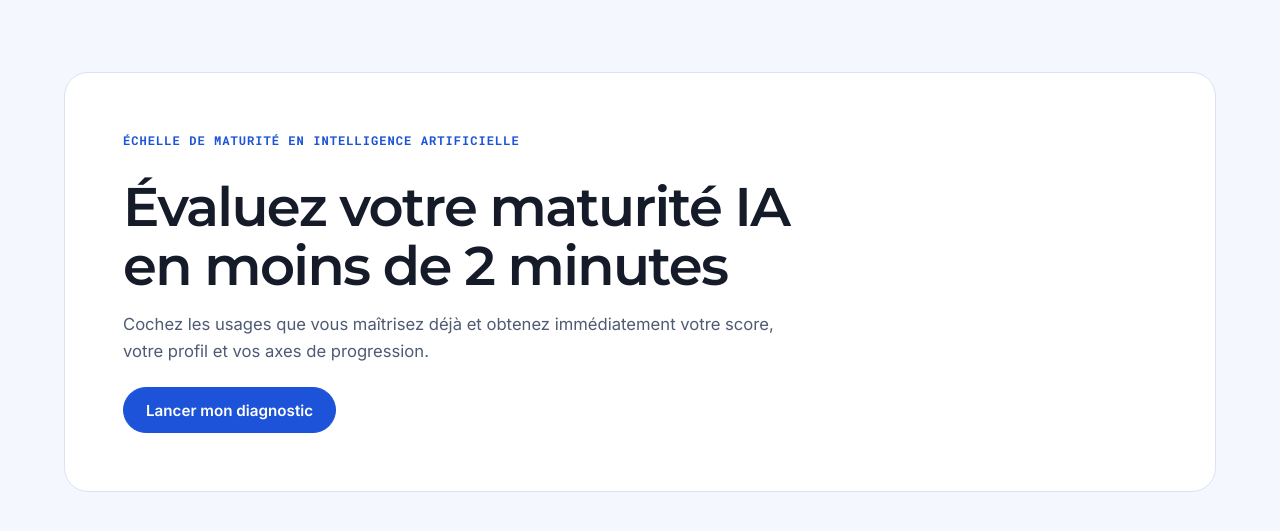
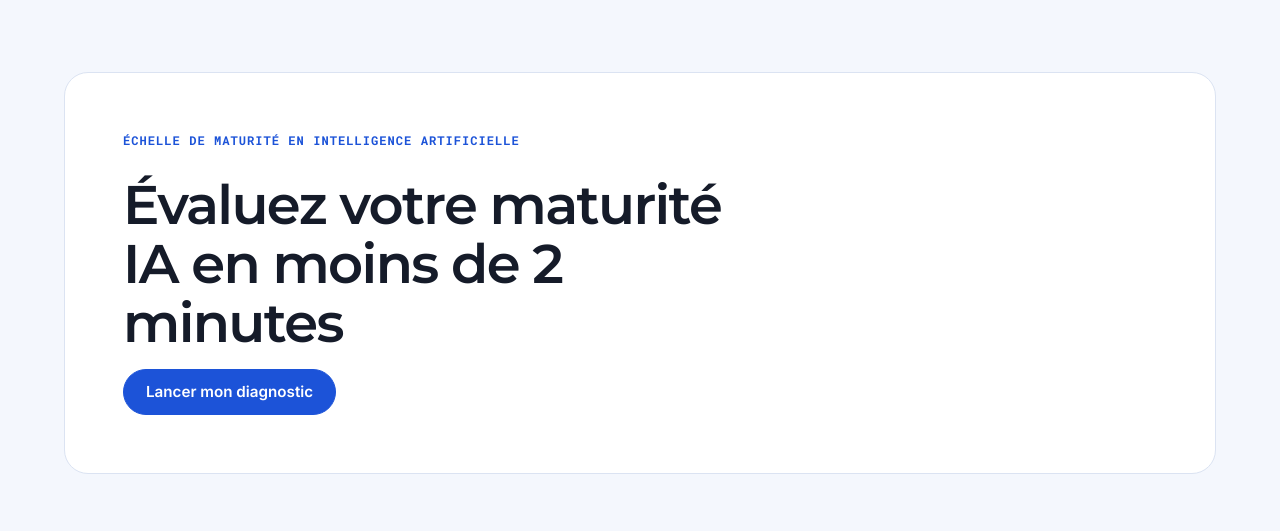
Before and after one commit to acculturation-numerique-fr/echelle-maturite-ia, a PHP site: page / in a window 1280 px wide. Shown: the top 531 px of the page. Run offline with PHP 8.4, Linux system fonts and the light colour scheme.

Commit message:
refactor(app): reduce landing hero to title and primary CTA

```diff
--- a/app/index.html
+++ b/app/index.html
@@ -21,10 +21,6 @@
       <div class="an-hero-simple">
         <p class="an-eyebrow">Échelle de maturité en intelligence artificielle</p>
         <h1 class="an-title">Évaluez votre maturité IA en moins de 2 minutes</h1>
-        <p class="an-lead">
-          Cochez les usages que vous maîtrisez déjà et obtenez immédiatement votre score, votre
-          profil et vos axes de progression.
-        </p>
         <div class="an-actions an-hero-actions">
           <button class="an-btn an-btn-primary" type="button" @click="start()">
             Lancer mon diagnostic
--- a/app/styles.css
+++ b/app/styles.css
@@ -199,27 +199,21 @@ body {
 
 .an-hero .an-title {
   color: var(--an-ink);
-  max-width: 20ch;
+  max-width: 18ch;
   margin: 0;
 }
 
-.an-hero .an-lead {
-  max-width: 66ch;
-  margin: 0;
-  color: var(--an-ink-soft);
-}
-
 .an-hero-simple {
-  max-width: 880px;
+  max-width: 720px;
   margin: 0;
   display: grid;
-  gap: 16px;
+  gap: 14px;
   justify-items: start;
 }
 
 .an-hero-actions {
   justify-content: flex-start;
-  margin-top: 6px;
+  margin-top: 2px;
 }
 
 .an-stepper {
```
